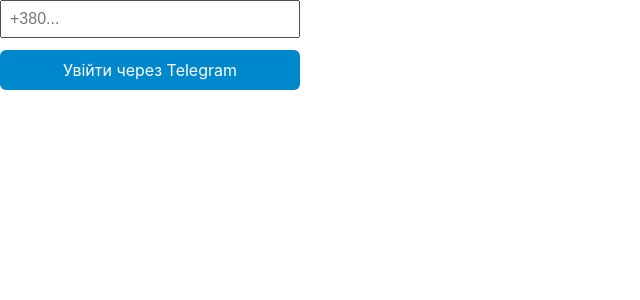
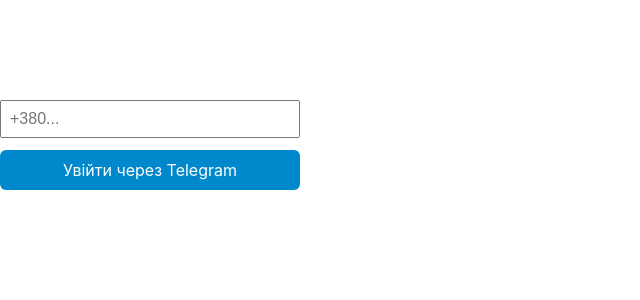
Before and after one commit to slava-bos-top/FivOneSite, a React (Create React App) app: page /login in a window 1280 px wide. Shown: the top 300 px of the page, without its empty margins (0-640 px from the left). Built offline with nearby package versions, Linux system fonts and the light colour scheme.

Commit message:
update looks

```diff
--- a/src/components/TelegramLogin.jsx
+++ b/src/components/TelegramLogin.jsx
@@ -26,6 +26,7 @@
   };
 
   return (
+    <div style={{alignItems: "center", paddingTop: "100px"}}>
         <div style={{ display: "flex", flexDirection: "column", gap: "12px", maxWidth: "300px" }}>
         <input
             type="tel"
@@ -52,6 +53,7 @@
             Увійти через Telegram
         </a>
         </div>
+    </div>
   );
 };
 
```
Lines whose indentation alone changed are shown as unchanged.
